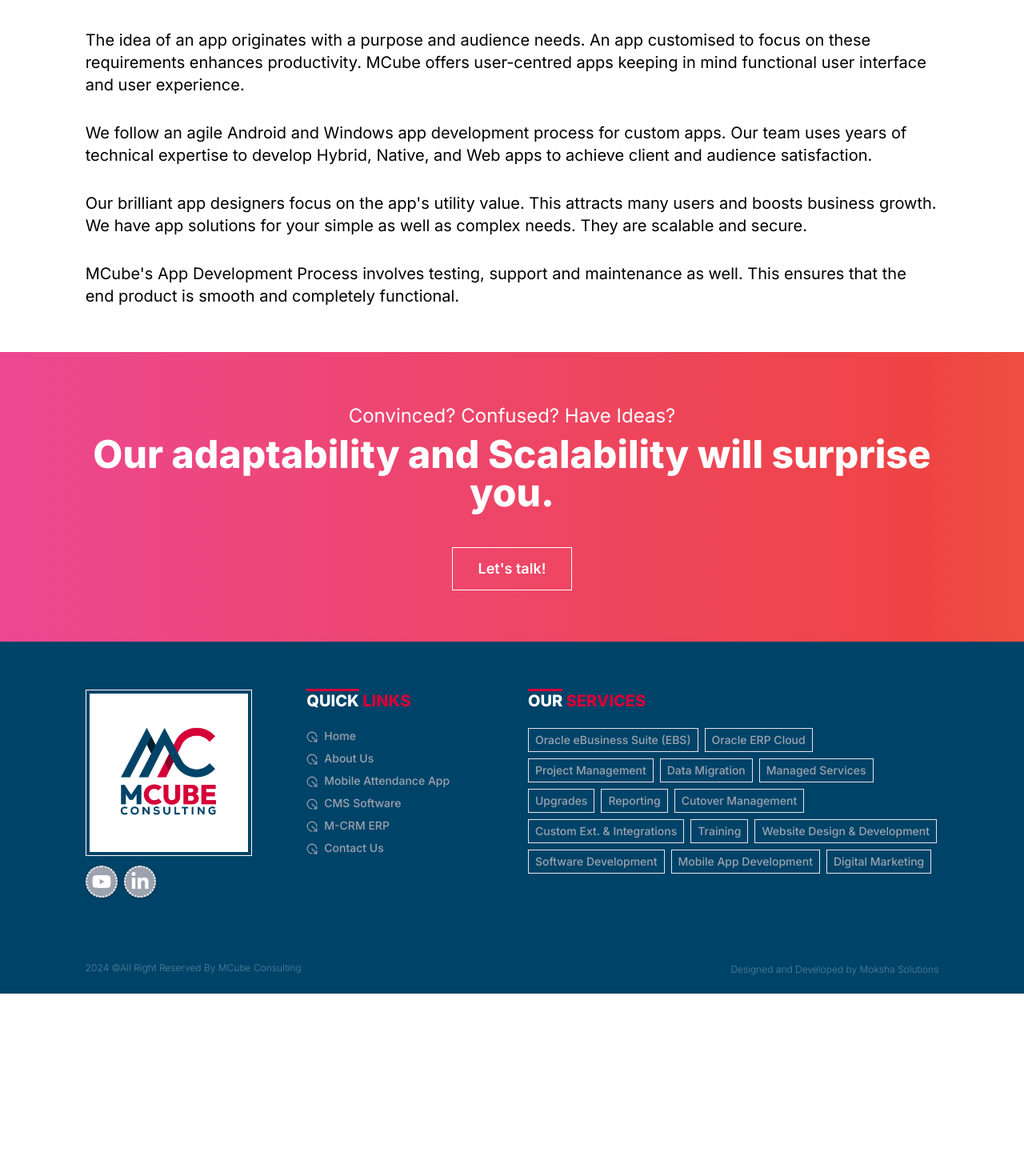
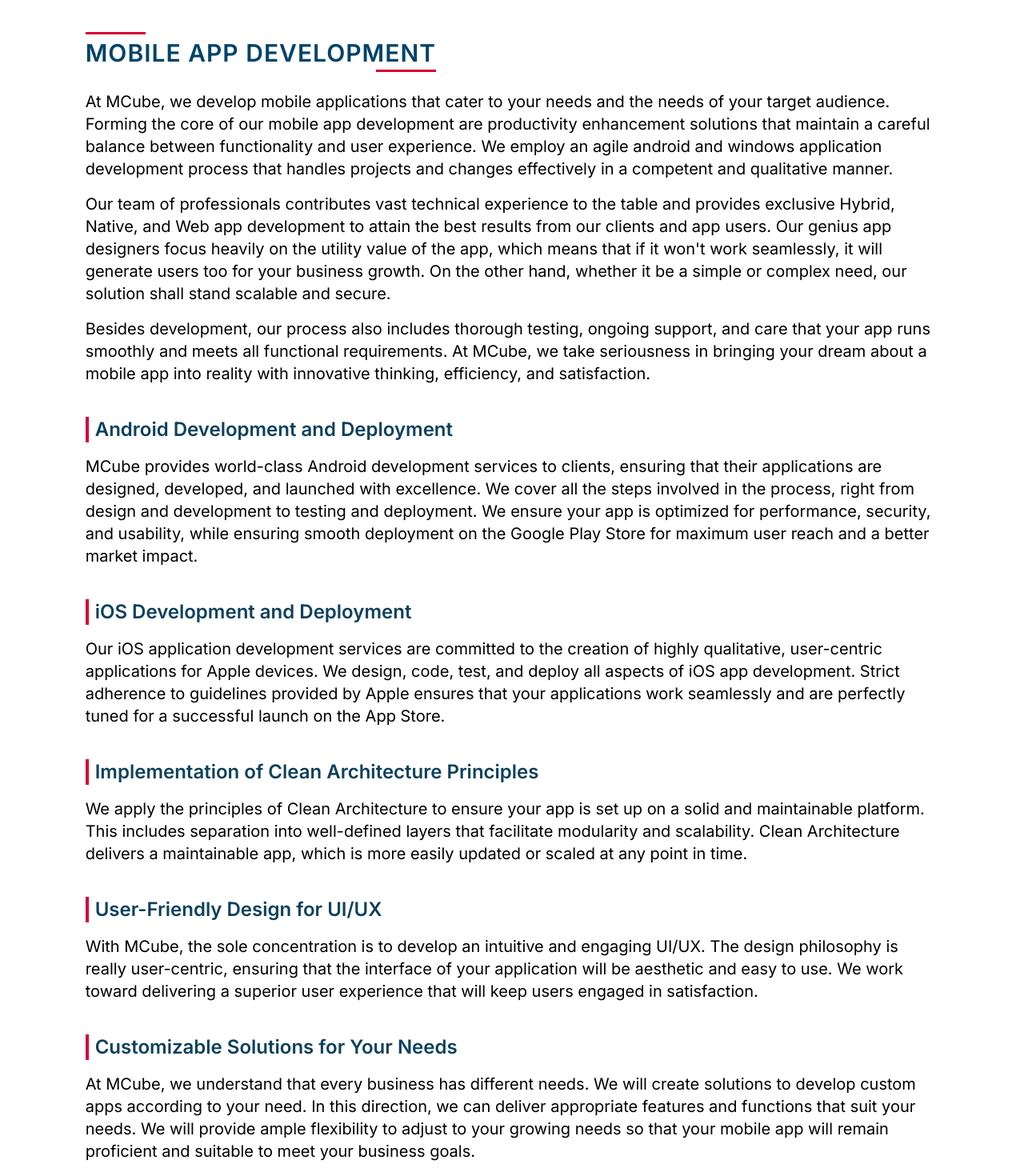
Before and after one commit to ShaikhAnsarAhmed/mcube, a Next.js app: page /mobile-app-developement in a window 1280 px wide. Shown: the part 400-1870 px from the top of the page at 80% size. Before the commit the page ends 1642 px from the top, so only its background shows below. Built offline with nearby package versions, Linux system fonts and the light colour scheme.

Commit message:
change app development

```diff
--- a/src/components/DevAndMarketing/mobileAppDevlopement.jsx
+++ b/src/components/DevAndMarketing/mobileAppDevlopement.jsx
@@ -1,39 +1,136 @@
 import React from "react";
+import Heading from "../global/Heading";
+import SubHeadingLeft from "../global/SubHeadingLeft";
 
 function Mobileappdevlopement() {
   return (
     <div>
-      {/* MOBILE APP DEV  PAGE HEADING SECTION END */}
+      <div>
+        <div className="py-5 sm:py-10">
+          <div className="custom-container ">
+            <div className="mt-5">
+              <Heading title="MOBILE APP DEVELOPMENT" />
+            </div>
+            <p className="md:text-xl pt-4">
+              At MCube, we develop mobile applications that cater to your needs
+              and the needs of your target audience. Forming the core of our
+              mobile app development are productivity enhancement solutions that
+              maintain a careful balance between functionality and user
+              experience. We employ an agile android and windows application
+              development process that handles projects and changes effectively
+              in a competent and qualitative manner.
+            </p>
+            <p className="md:text-xl pt-4">
+              Our team of professionals contributes vast technical experience to
+              the table and provides exclusive Hybrid, Native, and Web app
+              development to attain the best results from our clients and app
+              users. Our genius app designers focus heavily on the utility value
+              of the app, which means that if it won't work seamlessly, it will
+              generate users too for your business growth. On the other hand,
+              whether it be a simple or complex need, our solution shall stand
+              scalable and secure.
+            </p>
+            <p className="md:text-xl pt-4">
+              Besides development, our process also includes thorough testing,
+              ongoing support, and care that your app runs smoothly and meets
+              all functional requirements. At MCube, we take seriousness in
+              bringing your dream about a mobile app into reality with
+              innovative thinking, efficiency, and satisfaction.
+            </p>
+          </div>
+          {/* Android Development */}
+          <div className="custom-container ">
+            <div className="pt-10">
+              <SubHeadingLeft title="Android Development and Deployment" />
+            </div>
 
-      <div className="py-10">
-        <div className="custom-container ">
-          <p className="md:text-xl py-4">
-            The idea of an app originates with a purpose and audience needs. An
-            app customised to focus on these requirements enhances productivity.
-            MCube offers user-centred apps keeping in mind functional user
-            interface and user experience.
-          </p>
-          <p className="md:text-xl py-4">
-            We follow an agile Android and Windows app development process for
-            custom apps. Our team uses years of technical expertise to develop
-            Hybrid, Native, and Web apps to achieve client and audience
-            satisfaction.
-          </p>
-          <p className="md:text-xl py-4">
-            Our brilliant app designers focus on the app&apos;s utility value.
-            This attracts many users and boosts business growth. We have app
-            solutions for your simple as well as complex needs. They are
-            scalable and secure.
-          </p>
-          <p className="md:text-xl py-4">
-            MCube&apos;s App Development Process involves testing, support and
-            maintenance as well. This ensures that the end product is smooth and
-            completely functional.
-          </p>
+            <p className="md:text-xl pt-4">
+              {" "}
+              MCube provides world-class Android development services to
+              clients, ensuring that their applications are designed, developed,
+              and launched with excellence. We cover all the steps involved in
+              the process, right from design and development to testing and
+              deployment. We ensure your app is optimized for performance,
+              security, and usability, while ensuring smooth deployment on the
+              Google Play Store for maximum user reach and a better market
+              impact.
+            </p>
+          </div>
+          {/*  iOS Development */}
+          <div className="custom-container ">
+            <div className="pt-10">
+              <SubHeadingLeft title=" iOS Development and Deployment" />
+            </div>
+
+            <p className="md:text-xl pt-4">
+              {" "}
+              Our iOS application development services are committed to the
+              creation of highly qualitative, user-centric applications for
+              Apple devices. We design, code, test, and deploy all aspects of
+              iOS app development. Strict adherence to guidelines provided by
+              Apple ensures that your applications work seamlessly and are
+              perfectly tuned for a successful launch on the App Store.
+            </p>
+          </div>
+          {/*  Implementation of Clean Architecture */}
+          <div className="custom-container ">
+            <div className="pt-10">
+              <SubHeadingLeft title=" Implementation of Clean Architecture Principles" />
+            </div>
+
+            <p className="md:text-xl pt-4">
+              {" "}
+              We apply the principles of Clean Architecture to ensure your app
+              is set up on a solid and maintainable platform. This includes
+              separation into well-defined layers that facilitate modularity and
+              scalability. Clean Architecture delivers a maintainable app, which
+              is more easily updated or scaled at any point in time.
+            </p>
+          </div>
+          {/* User-Friendly Design  */}
+          <div className="custom-container ">
+            <div className="pt-10">
+              <SubHeadingLeft title="User-Friendly Design for UI/UX" />
+            </div>
+
+            <p className="md:text-xl pt-4">
+              With MCube, the sole concentration is to develop an intuitive and
+              engaging UI/UX. The design philosophy is really user-centric,
+              ensuring that the interface of your application will be aesthetic
+              and easy to use. We work toward delivering a superior user
+              experience that will keep users engaged in satisfaction.
+            </p>
+          </div>
+          {/*Customizable Solutions */}
+          <div className="custom-container ">
+            <div className="pt-10">
+              <SubHeadingLeft title="Customizable Solutions for Your Needs" />
+            </div>
+
+            <p className="md:text-xl pt-4">
+              At MCube, we understand that every business has different needs.
+              We will create solutions to develop custom apps according to your
+              need. In this direction, we can deliver appropriate features and
+              functions that suit your needs. We will provide ample flexibility
+              to adjust to your growing needs so that your mobile app will
+              remain proficient and suitable to meet your business goals.
+            </p>
+          </div>
+
+          <div className="custom-container ">
+            <p className="md:text-xl pt-4">
+              Development from Scratch and Refurbishing your Existing Apps
+              Whether your business wants an altogether new app or enhancements
+              to an existing one, MCube has the resources and the expertise to
+              help. We can develop an app from scratch, embedding all your
+              vision and needs into one, or refurbish your entire existing app
+              to make its functionality and performance better. Our aim is to
+              deliver what would meet your business objectives and further
+              improve user satisfaction.
+            </p>
+          </div>
         </div>
       </div>
-
-      {/* MOBILE APP DEV PAGE TITLES & PARAGRAPHS SECTION START */}
     </div>
   );
 }
```
